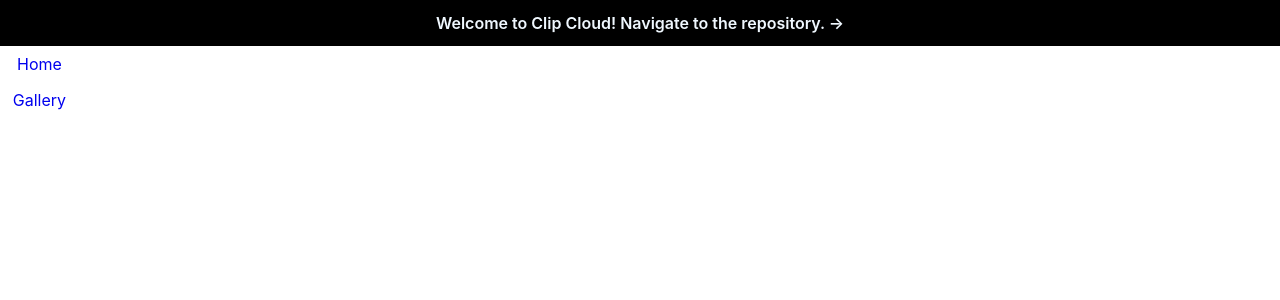
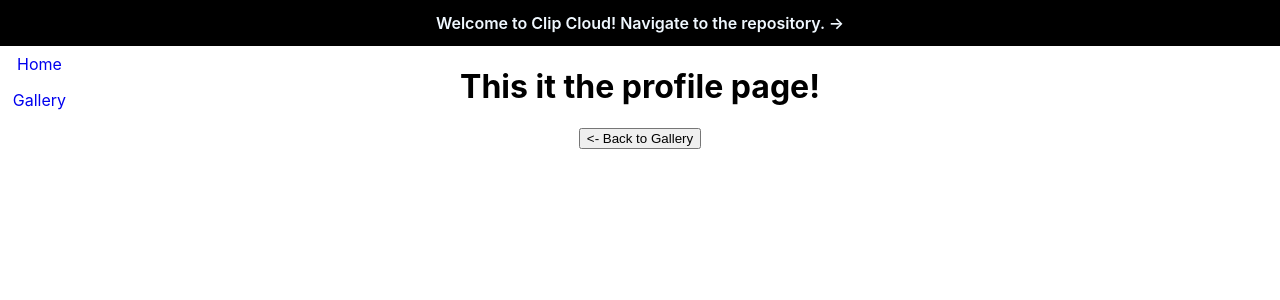
Before and after one commit to clip-cloud/app-client, a React (Create React App) app: page /video/1 in a window 1280 px wide. Shown: the top 300 px of the page. Built offline with nearby package versions, Linux system fonts and the light colour scheme.

Commit message:
Added profile component

```diff
--- a/src/components/routes/gallery/gallery.js
+++ b/src/components/routes/gallery/gallery.js
@@ -1,8 +1,11 @@
 import React, { useEffect, useState } from "react";
+import { useNavigate } from 'react-router-dom';
+
 import './gallery.css';
 
 export default function Gallery() {
     const [fetchVideos, setFetchVideos] = useState([]);
+    const navigate = useNavigate();
 
     const SERVER_PORT = process.env.REACT_APP_SERVICE_PORT;
 
@@ -52,6 +55,11 @@
         }
     };
 
+    const handleVideoClick = (index) => {
+        const videoToShow = fetchVideos[index];
+        navigate('/video/' + videoToShow._id);
+    }
+
     return (
         <div className="gallery_header">
             <span className="gallery_title" > Video Gallery!</span>
@@ -65,7 +73,8 @@
                                 <source src={`http://localhost:${SERVER_PORT}${video.filePath}`} type={video.format} />
                                 Your browser does not support the video tag.
                             </video>
-                            <button onClick={() => handleRemoveVideo(index)} className="video-button">X</button>
+                            <button onClick={() => handleRemoveVideo(index)} className="video_button">X</button>
+                            <button onClick={() => handleVideoClick(index)} className="profile_button">Profile</button>
                         </div>
                     ))
                 ) : (
--- a/src/components/routes/mainRouter.js
+++ b/src/components/routes/mainRouter.js
@@ -3,6 +3,7 @@
 
 import Home from "./home/home";
 import Gallery from "./gallery/gallery";
+import VideoProfile from "./profile/videoProfile";
 
 
 
@@ -12,6 +13,8 @@
         <Routes>
             <Route path='/' element={<Home />} />                   {/* Home route */}
             <Route path='/gallery' element={<Gallery />} />         {/* Gallery route */}
+
+            <Route path='/video/:id' element={<VideoProfile />} /> {/* Gallery route */}
         </Routes>
     )
 }
--- /dev/null
+++ b/src/components/routes/profile/videoProfile.js
@@ -0,0 +1,29 @@
+import React, { useCallback, useState } from 'react';
+import { useNavigate } from 'react-router-dom';
+
+import './videoProfile.css';
+
+function VideoProfile() {
+
+    // const handleMetaData = (e) => {
+    //     const duration = e.target.duration;
+    //     console.log("Duration:", duration)
+    // }
+
+    const navigate = useNavigate();
+
+
+    const handleBackToGallery = () => {
+        navigate('/gallery');
+    }
+
+    return (
+        <div>
+            <h1>This it the profile page!</h1>
+
+            <button onClick={handleBackToGallery}>{'<'}- Back to Gallery</button>
+        </div>
+    );
+}
+
+export default VideoProfile;
```
Also changed, not shown: src/components/routes/profile/videoProfile.css (added).
